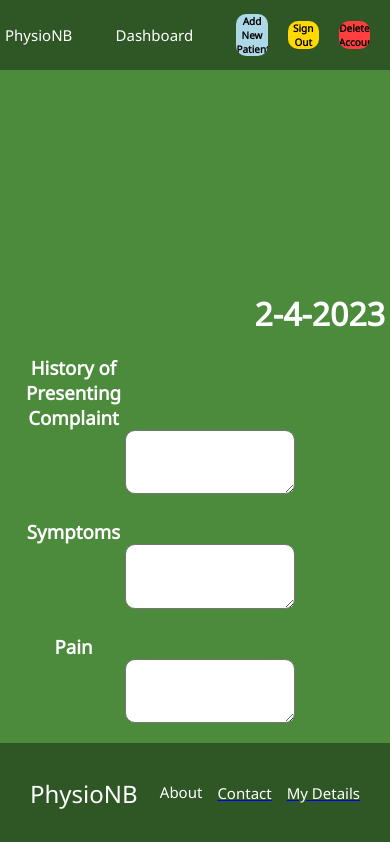
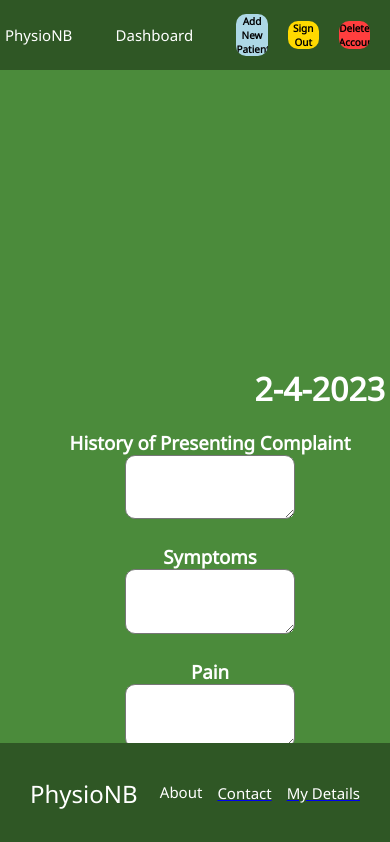
Before and after one commit to dinnf/PhysioNBDeployment, a React (Create React App) app in the folder client/: page /create in a window 390 px wide. Shown: the top 842 px of the page. Built offline with nearby package versions, Linux system fonts and the light colour scheme; no server answers; the HTML template or start-up script is replaced by a standard one.

Commit message:
changed view notes to remove all textareas

```diff
--- a/client/src/components/CreateNote/CreateNote.css
+++ b/client/src/components/CreateNote/CreateNote.css
@@ -154,4 +154,7 @@ textarea {
    .dateSpan {
     text-align: center;
    }
+   .TextHead {
+    width: 100%;
+   }
   }
```
